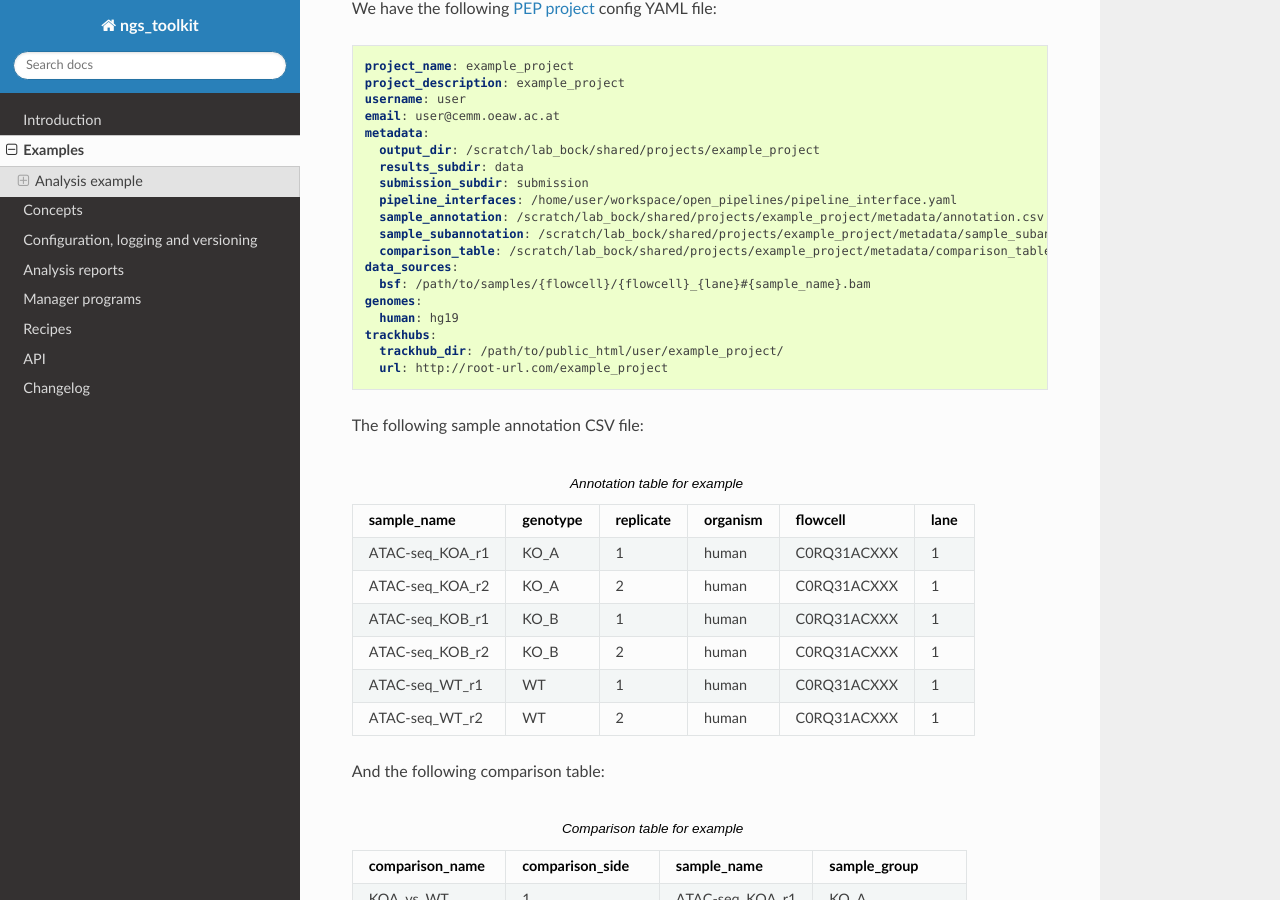
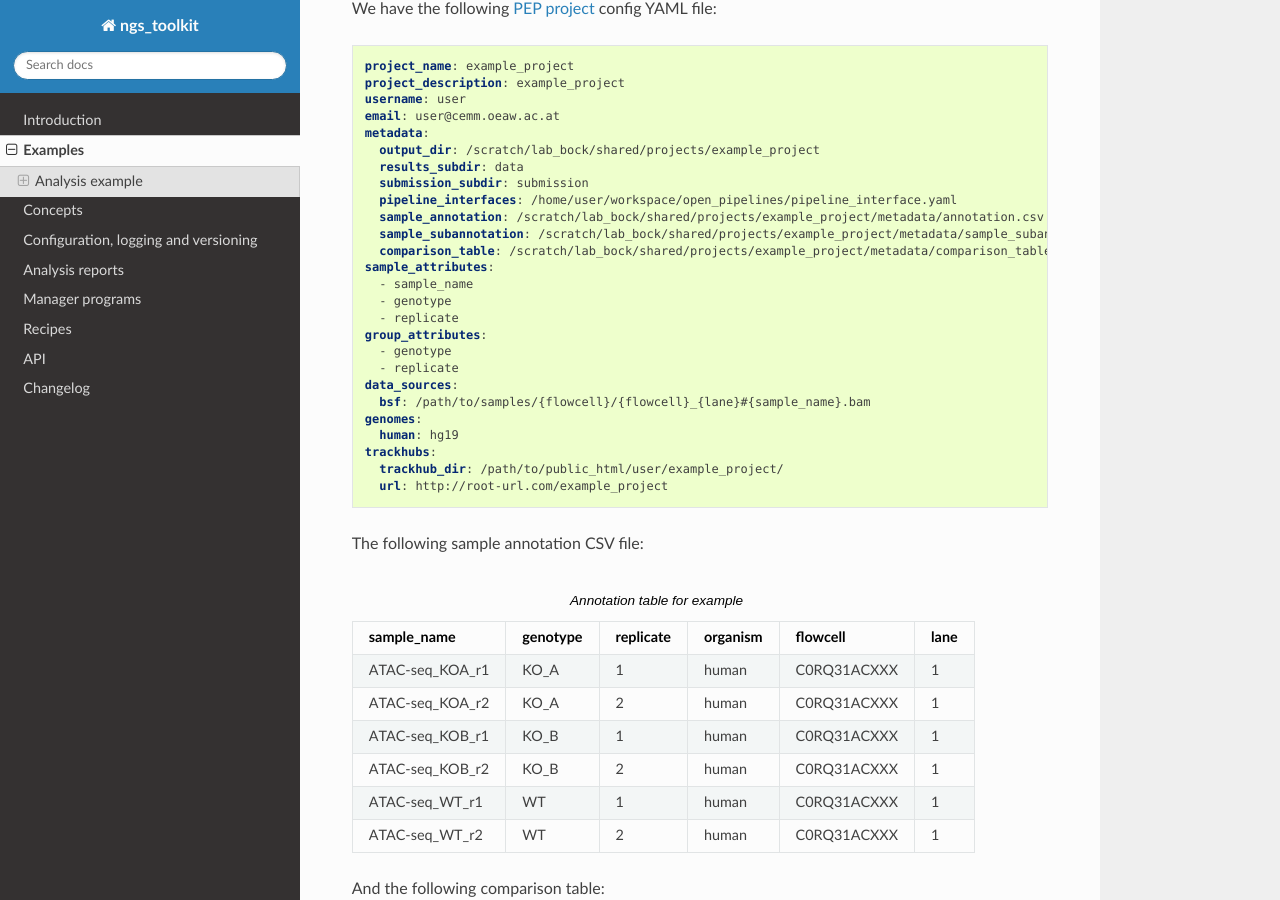
Before and after one commit to afrendeiro/toolkit, a Sphinx documentation site: the page built from docs/source/examples.rst, in a window 1280 px wide and 900 px high, scrolled down 316 px. Built offline with Sphinx 7.4.7 and the Read the Docs theme 2.0.0, drawn with Linux system fonts in a browser that asks for light colours.

Commit message:
augment example PEP

```diff
--- a/docs/source/examples.rst
+++ b/docs/source/examples.rst
@@ -25,6 +25,13 @@ We have the following `PEP project <https://peppy.readthedocs.io>`_ config YAML
       sample_annotation: /scratch/lab_bock/shared/projects/example_project/metadata/annotation.csv
       sample_subannotation: /scratch/lab_bock/shared/projects/example_project/metadata/sample_subannotation.csv
       comparison_table: /scratch/lab_bock/shared/projects/example_project/metadata/comparison_table.csv
+    sample_attributes:
+      - sample_name
+      - genotype
+      - replicate
+    group_attributes:
+      - genotype
+      - replicate
     data_sources:
       bsf: /path/to/samples/{flowcell}/{flowcell}_{lane}#{sample_name}.bam
     genomes:
```
